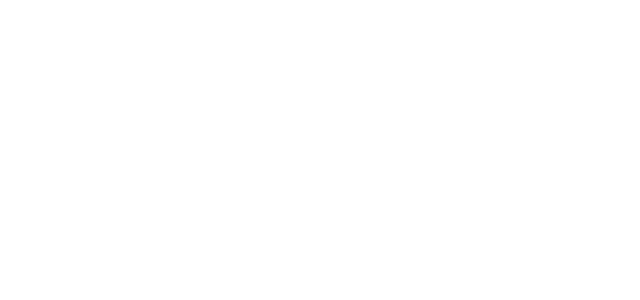
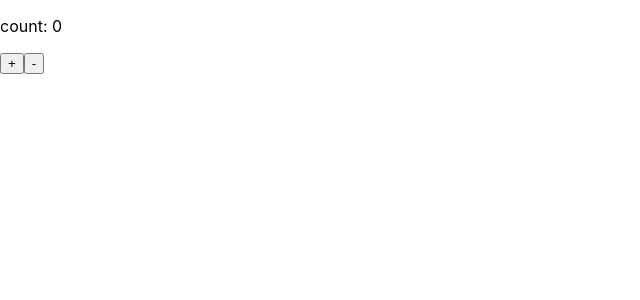
Before and after one commit to Rukshona27/solvingExampleInReact, a React (Create React App) app in the folder my-app/: page / in a window 1280 px wide. Shown: the top 300 px of the page, without its empty margins (0-640 px from the left). Built offline with nearby package versions, Linux system fonts and the light colour scheme.

Commit message:
btn in React

```diff
--- a/my-app/src/App.js
+++ b/my-app/src/App.js
@@ -3,8 +3,22 @@ import './App.css';
 
 import React, { useState } from 'react';
 
-function App(){
-  return
-};
+function App() {
+	const [count, setCount] = useState(0);
+
+  function plusCount(){
+    setCount(count+1);
+  };
+  function minusCount(){
+    if(count>0){
+      setCount(count-1);
+    }
+  };
+	return <div>
+		 <p>count: {count}</p>
+    <button onClick={()=>{plusCount()}}>+</button>
+    <button onClick={()=>{minusCount()}}>-</button>
+	</div>;
+}
 
 export default App;
```
